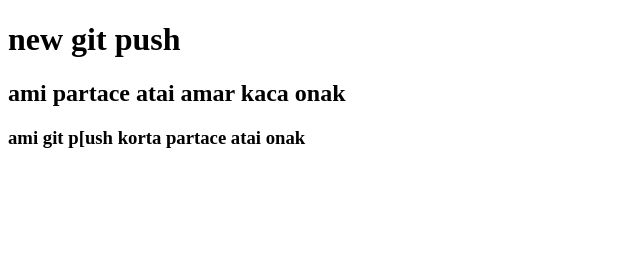
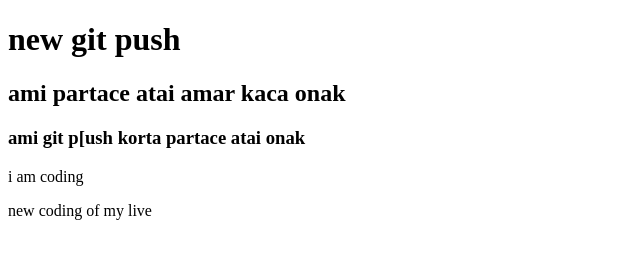
Before and after one commit to aj-shadhin26/my-2nd-rpo, a plain HTML site: page index.html in a window 1280 px wide. Shown: the whole page, without its empty margins (0-640 px from the left). Drawn offline with Linux system fonts and the light colour scheme.

Commit message:
orgenal change

```diff
--- a/index.html
+++ b/index.html
@@ -10,6 +10,7 @@
     <h1>new git push</h1>
     <h2> ami partace atai amar kaca onak</h2>
     <h3> ami git p[ush korta partace atai onak</h3>
+    <p>i am coding </p><p>new coding of my live </p>
 
 
 
```
